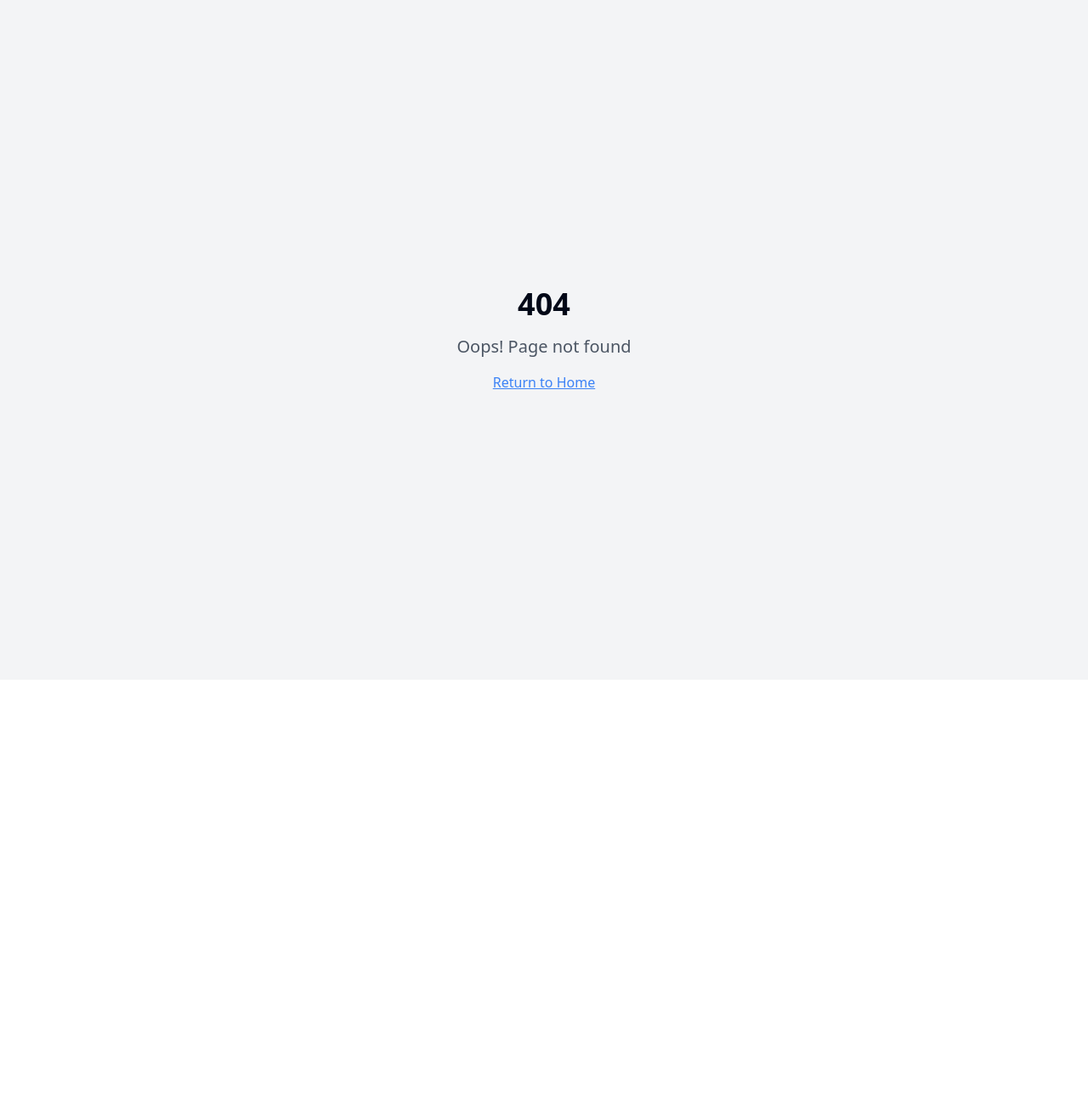
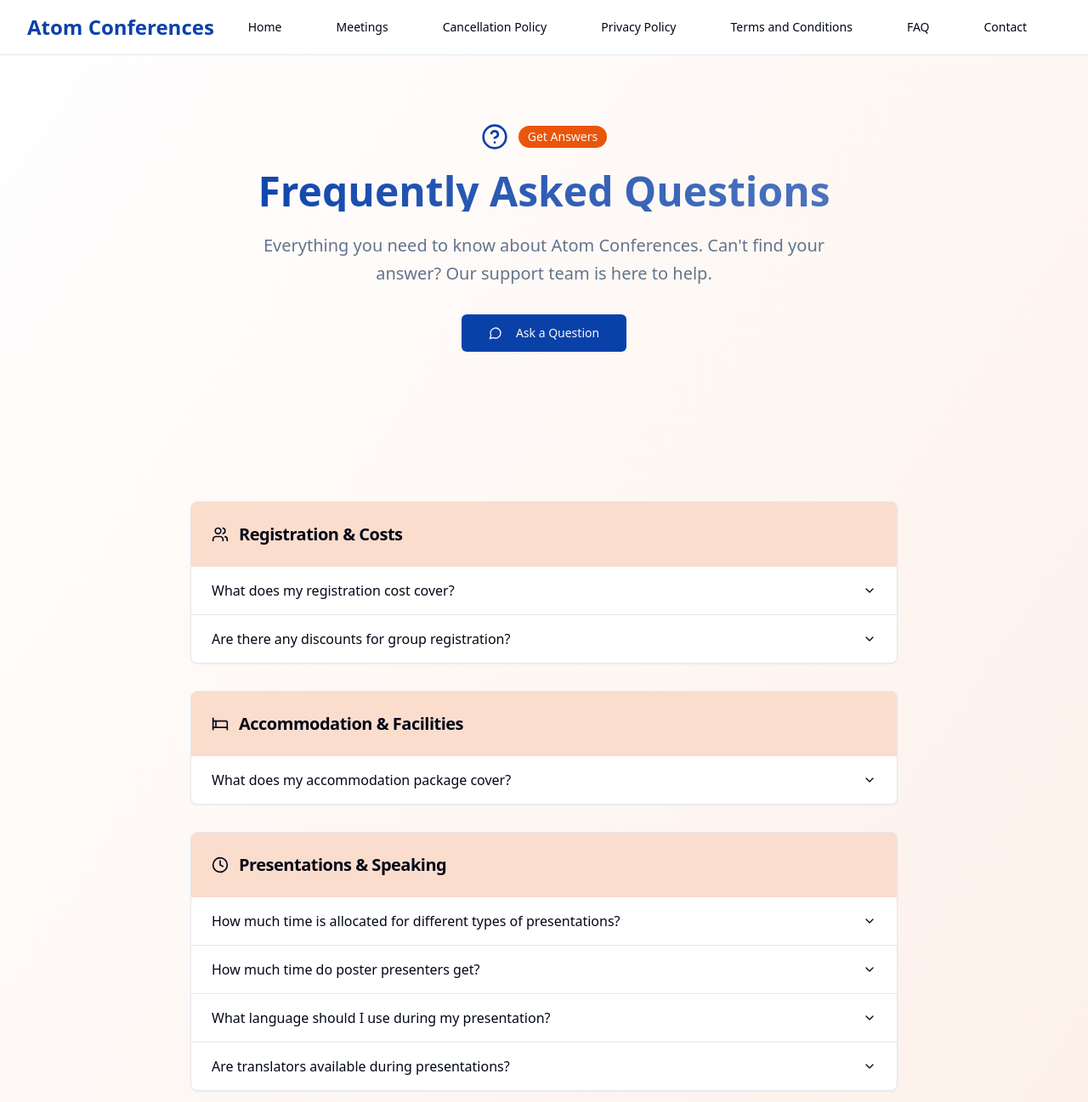
Before and after one commit to theatom-gp/atom-connect-hub, a React (Vite) app: page /faq in a window 1280 px wide. Before the commit this address had no page. Shown: the top 1297 px of the page at 85% size. Before the commit the page ends 800 px from the top, so only its background shows below. Built offline with nearby package versions, Linux system fonts and the light colour scheme.

Commit message:
Create FAQ page
Create a new FAQ page using the provided external link as a reference. Ensure the page has a clean, conversion-focused design and utilizes expert copywriting techniques. Update navigation to correctly link to the new FAQ page.

```diff
--- a/src/App.tsx
+++ b/src/App.tsx
@@ -9,6 +9,7 @@ import CancellationPolicy from "./pages/CancellationPolicy";
 import ConferenceDetail from "./pages/ConferenceDetail";
 import PrivacyPolicy from "./pages/PrivacyPolicy";
 import TermsAndConditions from "./pages/TermsAndConditions";
+import FAQ from "./pages/FAQ";
 import NotFound from "./pages/NotFound";
 
 const queryClient = new QueryClient();
@@ -26,6 +27,7 @@ const App = () => (
           <Route path="/cancellation-policy" element={<CancellationPolicy />} />
           <Route path="/privacy-policy" element={<PrivacyPolicy />} />
           <Route path="/terms-and-conditions" element={<TermsAndConditions />} />
+          <Route path="/faq" element={<FAQ />} />
           {/* ADD ALL CUSTOM ROUTES ABOVE THE CATCH-ALL "*" ROUTE */}
           <Route path="*" element={<NotFound />} />
         </Routes>
--- a/src/components/Navigation.tsx
+++ b/src/components/Navigation.tsx
@@ -10,7 +10,7 @@ const Navigation = () => {
     { name: 'Cancellation Policy', href: '/cancellation-policy' },
     { name: 'Privacy Policy', href: '/privacy-policy' },
     { name: 'Terms and Conditions', href: '/terms-and-conditions' },
-    { name: 'FAQ', href: '#faq' },
+    { name: 'FAQ', href: '/faq' },
     { name: 'Contact', href: '#contact' },
   ];
 
--- /dev/null
+++ b/src/pages/FAQ.tsx
@@ -0,0 +1,152 @@
+import Navigation from "@/components/Navigation";
+import { Card, CardContent, CardHeader, CardTitle } from "@/components/ui/card";
+import { Badge } from "@/components/ui/badge";
+import { Button } from "@/components/ui/button";
+import { Accordion, AccordionContent, AccordionItem, AccordionTrigger } from "@/components/ui/accordion";
+import { HelpCircle, Users, Clock, Globe, Coffee, Bed, MessageCircle, Award, Mail } from "lucide-react";
+
+const FAQ = () => {
+  const faqCategories = [
+    {
+      title: "Registration & Costs",
+      icon: <Users className="h-5 w-5" />,
+      faqs: [
+        {
+          question: "What does my registration cost cover?",
+          answer: "Your registration includes comprehensive conference benefits: refreshment breaks (coffee/tea and snacks), lunch during all conference days, e-abstract book, certificate of attendance, notebook and pen, conference schedule handout, eligibility for all technical sessions and workshops, and professional conference photo coverage."
+        },
+        {
+          question: "Are there any discounts for group registration?",
+          answer: "Yes! We offer attractive discounts for group participants. Whether you're bringing a team from your organization or registering multiple colleagues, you can save significantly. Contact our conference secretary by email for discount codes and detailed information about group pricing tiers."
+        }
+      ]
+    },
+    {
+      title: "Accommodation & Facilities",
+      icon: <Bed className="h-5 w-5" />,
+      faqs: [
+        {
+          question: "What does my accommodation package cover?",
+          answer: "Our accommodation package provides exceptional value with comfortable lodging, complimentary breakfast to fuel your conference days, and high-speed Wi-Fi to keep you connected. All accommodations are carefully selected for quality and convenience to the conference venue."
+        }
+      ]
+    },
+    {
+      title: "Presentations & Speaking",
+      icon: <Clock className="h-5 w-5" />,
+      faqs: [
+        {
+          question: "How much time is allocated for different types of presentations?",
+          answer: "We've carefully structured presentation times to maximize impact: Plenary presentations receive 45-50 minutes including Q&A sessions for comprehensive deep-dives, Keynote speakers get 30-35 minutes for focused insights, and Featured speakers have 20-25 minutes for targeted presentations."
+        },
+        {
+          question: "How much time do poster presenters get?",
+          answer: "Each poster presenter receives 10-15 minutes for their presentation, including a dedicated Q&A session. This timing allows for meaningful interaction with attendees while maintaining the conference schedule."
+        },
+        {
+          question: "What language should I use during my presentation?",
+          answer: "The official working language of the conference is English. All presentations, discussions, and materials should be in English to ensure maximum accessibility and engagement for our international audience."
+        },
+        {
+          question: "Are translators available during presentations?",
+          answer: "Translators are not provided as part of our conference services. However, if you require translation services, you're welcome to arrange your own translator. We recommend confirming any special arrangements in advance."
+        }
+      ]
+    },
+    {
+      title: "Exhibition & Sponsorship",
+      icon: <Award className="h-5 w-5" />,
+      faqs: [
+        {
+          question: "How can I reserve exhibitor space in the exhibit hall?",
+          answer: "Join us as an exhibitor to showcase your products and services to our engaged audience! Simply fill out our exhibitor form or contact our conference manager directly via email. For comprehensive information about sponsorship packages and exhibition opportunities, visit our dedicated Sponsors and Exhibitors page."
+        }
+      ]
+    }
+  ];
+
+  return (
+    <div className="min-h-screen bg-gradient-to-br from-background to-secondary/10">
+      <Navigation />
+
+      {/* Hero Section */}
+      <section className="relative py-20 px-4 text-center">
+        <div className="container mx-auto max-w-4xl">
+          <div className="flex items-center justify-center gap-3 mb-6">
+            <HelpCircle className="h-8 w-8 text-primary" />
+            <Badge variant="secondary" className="text-sm font-medium">
+              Get Answers
+            </Badge>
+          </div>
+          <h1 className="text-4xl md:text-5xl font-bold mb-6 bg-gradient-to-r from-primary to-primary/70 bg-clip-text text-transparent">
+            Frequently Asked Questions
+          </h1>
+          <p className="text-xl text-muted-foreground mb-8 max-w-2xl mx-auto leading-relaxed">
+            Everything you need to know about Atom Conferences. Can't find your answer?
+            Our support team is here to help.
+          </p>
+          <Button size="lg" className="mb-8">
+            <MessageCircle className="h-5 w-5 mr-2" />
+            Ask a Question
+          </Button>
+        </div>
+      </section>
+
+      {/* FAQ Content */}
+      <section className="py-16 px-4">
+        <div className="container mx-auto max-w-4xl">
+          <div className="space-y-8">
+            {faqCategories.map((category, categoryIndex) => (
+              <Card key={categoryIndex} className="overflow-hidden hover:shadow-lg transition-shadow">
+                <CardHeader className="bg-secondary/20">
+                  <CardTitle className="flex items-center gap-3 text-xl">
+                    {category.icon}
+                    {category.title}
+                  </CardTitle>
+                </CardHeader>
+                <CardContent className="p-0">
+                  <Accordion type="single" collapsible className="w-full">
+                    {category.faqs.map((faq, faqIndex) => (
+                      <AccordionItem key={faqIndex} value={`${categoryIndex}-${faqIndex}`} className="border-b last:border-b-0">
+                        <AccordionTrigger className="px-6 py-4 text-left hover:bg-secondary/10 hover:no-underline">
+                          <span className="font-medium">{faq.question}</span>
+                        </AccordionTrigger>
+                        <AccordionContent className="px-6 pb-4">
+                          <p className="text-muted-foreground leading-relaxed">{faq.answer}</p>
+                        </AccordionContent>
+                      </AccordionItem>
+                    ))}
+                  </Accordion>
+                </CardContent>
+              </Card>
+            ))}
+          </div>
+
+          {/* Contact Section */}
+          <Card className="mt-16 bg-gradient-to-r from-primary/5 to-secondary/5 border-primary/20">
+            <CardContent className="p-8 text-center">
+              <HelpCircle className="h-12 w-12 text-primary mx-auto mb-4" />
+              <h3 className="text-2xl font-bold mb-4">Still Have Questions?</h3>
+              <p className="text-muted-foreground mb-6 max-w-2xl mx-auto">
+                Our dedicated support team is ready to help you with any questions about registration,
+                presentations, or conference logistics.
+              </p>
+              <div className="flex flex-col sm:flex-row gap-4 justify-center">
+                <Button size="lg">
+                  <Mail className="h-5 w-5 mr-2" />
+                  Contact Support
+                </Button>
+                <Button size="lg" variant="outline">
+                  <MessageCircle className="h-5 w-5 mr-2" />
+                  Live Chat
+                </Button>
+              </div>
+            </CardContent>
+          </Card>
+        </div>
+      </section>
+    </div>
+  );
+};
+
+export default FAQ;
```
